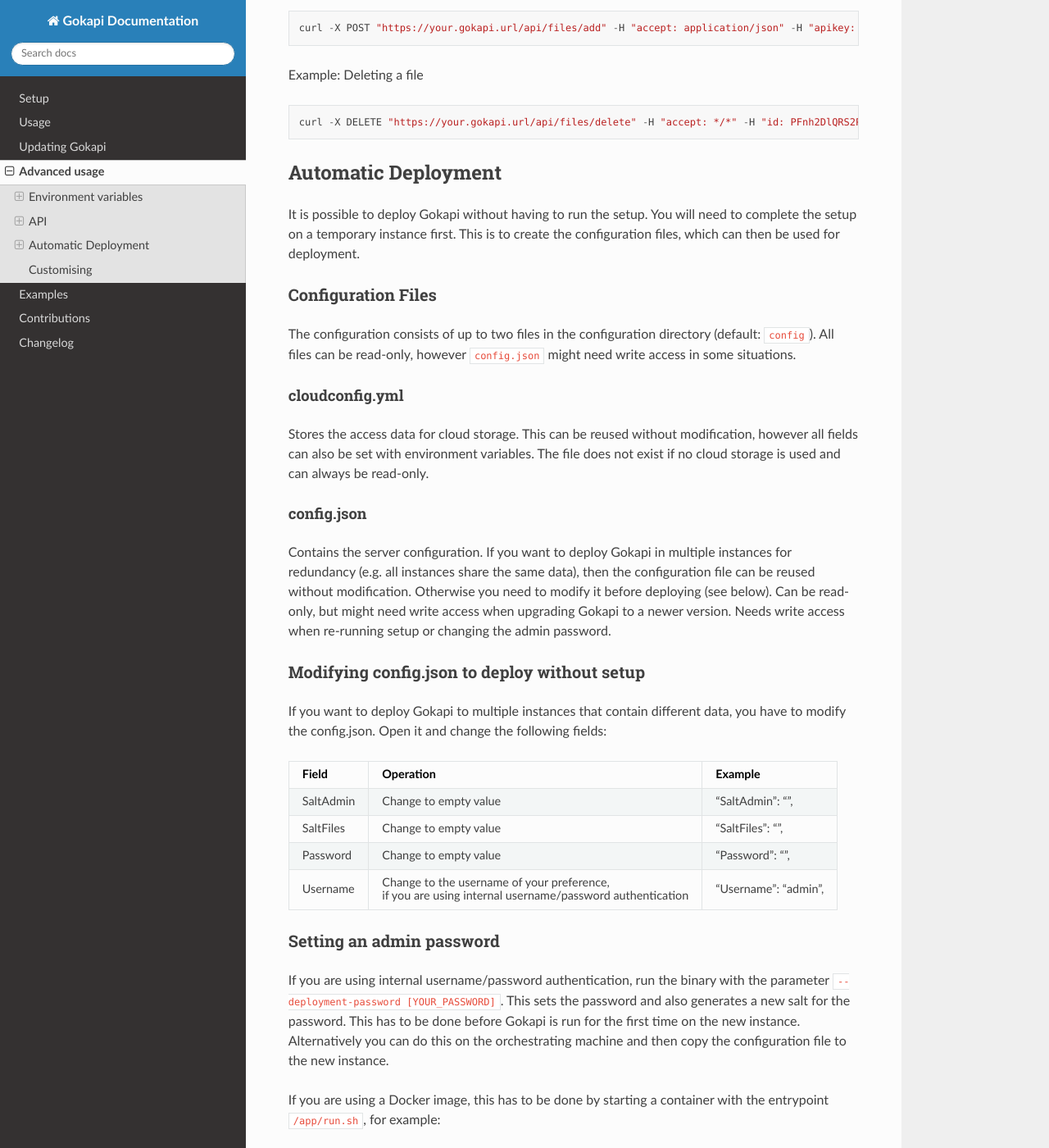
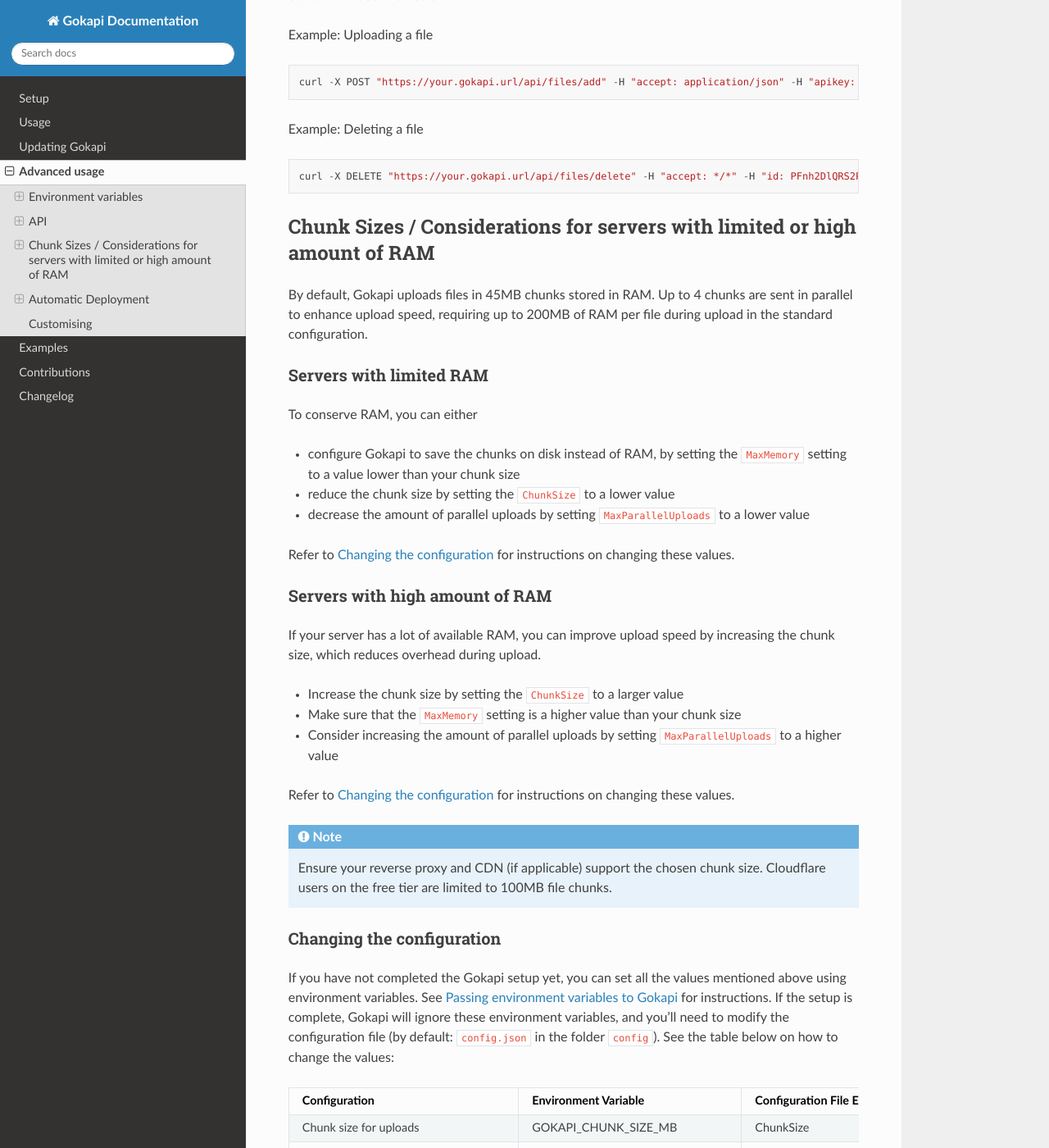
Before and after one commit to Forceu/Gokapi, a Sphinx documentation site: the page built from docs/advanced.rst, in a window 1280 px wide and 1400 px high, scrolled down 2457 px. Shown: the whole window at 82% size. Built offline with Sphinx 7.4.7 and the Read the Docs theme 2.0.0, drawn with Linux system fonts in a browser that asks for light colours; some of the changed text lies outside the part shown.

Commit message:
Added settings to set the chunk size and amount of parallel uploads for faster upload speed, fixes #162. Updated documentation

```diff
--- a/docs/advanced.rst
+++ b/docs/advanced.rst
@@ -57,37 +57,41 @@
 ==================================
 
 
-+---------------------------+-------------------------------------------------------------------------------------+-----------------+-----------------------------+
-| Name                      | Action                                                                              | Persistent [*]_ | Default                     |
-+===========================+=====================================================================================+=================+=============================+
-| GOKAPI_CONFIG_DIR         | Sets the directory for the config file                                              | No              | config                      |
-+---------------------------+-------------------------------------------------------------------------------------+-----------------+-----------------------------+
-| GOKAPI_CONFIG_FILE        | Sets the name of the config file                                                    | No              | config.json                 |
-+---------------------------+-------------------------------------------------------------------------------------+-----------------+-----------------------------+
-| GOKAPI_DATA_DIR           | Sets the directory for the data                                                     | Yes             | data                        |
-+---------------------------+-------------------------------------------------------------------------------------+-----------------+-----------------------------+
-| GOKAPI_DB_NAME            | Sets the name for the database file                                                 | No              | gokapi.sqlite               |
-+---------------------------+-------------------------------------------------------------------------------------+-----------------+-----------------------------+
-| GOKAPI_LENGTH_ID          | Sets the length of the download IDs. Value needs to be 5 or more                    | Yes             | 15                          |
-+---------------------------+-------------------------------------------------------------------------------------+-----------------+-----------------------------+
-| GOKAPI_MAX_FILESIZE       | Sets the maximum allowed file size in MB                                            | Yes             | 102400 (100GB)              |
-+---------------------------+-------------------------------------------------------------------------------------+-----------------+-----------------------------+
-| GOKAPI_MAX_MEMORY_UPLOAD  | Sets the amount of RAM in MB that can be allocated for an upload.                   | Yes             | 20                          |
-|                           |                                                                                     |                 |                             |
-|                           | Any upload with a size greater than that will be written to a temporary file        |                 |                             |
-+---------------------------+-------------------------------------------------------------------------------------+-----------------+-----------------------------+
-| GOKAPI_PORT               | Sets the webserver port                                                             | Yes             | 53842                       |
-+---------------------------+-------------------------------------------------------------------------------------+-----------------+-----------------------------+
-| GOKAPI_DISABLE_CORS_CHECK | Disables the CORS check on startup and during setup, if set to "true"               | No              | false                       |
-+---------------------------+-------------------------------------------------------------------------------------+-----------------+-----------------------------+
-| GOKAPI_LOG_STDOUT         | Also outputs all log file entries to the console output                             | No              | false                       |
-+---------------------------+-------------------------------------------------------------------------------------+-----------------+-----------------------------+
-| DOCKER_NONROOT            | Docker only: Runs the binary in the container as a non-root user, if set to "true"  | No              | false                       |
-+---------------------------+-------------------------------------------------------------------------------------+-----------------+-----------------------------+
-| TMPDIR                    | Sets the path which contains temporary files                                        | No              | Non-Docker: Default OS path |
-|                           |                                                                                     |                 |                             |
-|                           |                                                                                     |                 | Docker:     [DATA_DIR]      |
-+---------------------------+-------------------------------------------------------------------------------------+-----------------+-----------------------------+
++-----------------------------+-------------------------------------------------------------------------------------+-----------------+-----------------------------+
+| Name                        | Action                                                                              | Persistent [*]_ | Default                     |
++=============================+=====================================================================================+=================+=============================+
+| GOKAPI_CHUNK_SIZE_MB        | Sets the size of chunks that are uploaded in MB                                     | Yes             | 45                          |
++-----------------------------+-------------------------------------------------------------------------------------+-----------------+-----------------------------+
+| GOKAPI_CONFIG_DIR           | Sets the directory for the config file                                              | No              | config                      |
++-----------------------------+-------------------------------------------------------------------------------------+-----------------+-----------------------------+
+| GOKAPI_CONFIG_FILE          | Sets the name of the config file                                                    | No              | config.json                 |
++-----------------------------+-------------------------------------------------------------------------------------+-----------------+-----------------------------+
+| GOKAPI_DATA_DIR             | Sets the directory for the data                                                     | Yes             | data                        |
++-----------------------------+-------------------------------------------------------------------------------------+-----------------+-----------------------------+
+| GOKAPI_DB_NAME              | Sets the name for the database file                                                 | No              | gokapi.sqlite               |
++-----------------------------+-------------------------------------------------------------------------------------+-----------------+-----------------------------+
+| GOKAPI_LENGTH_ID            | Sets the length of the download IDs. Value needs to be 5 or more                    | Yes             | 15                          |
++-----------------------------+-------------------------------------------------------------------------------------+-----------------+-----------------------------+
+| GOKAPI_MAX_FILESIZE         | Sets the maximum allowed file size in MB                                            | Yes             | 102400 (100GB)              |
++-----------------------------+-------------------------------------------------------------------------------------+-----------------+-----------------------------+
+| GOKAPI_MAX_MEMORY_UPLOAD    | Sets the amount of RAM in MB that can be allocated for an upload chunk or file      | Yes             | 50                          |
+|                             |                                                                                     |                 |                             |
+|                             | Any chunk or file with a size greater than that will be written to a temporary file |                 |                             |
++-----------------------------+-------------------------------------------------------------------------------------+-----------------+-----------------------------+
+| GOKAPI_MAX_PARALLEL_UPLOADS | Set the amount of chunks that are uploaded in parallel for a single file            | Yes             | 4                           |
++-----------------------------+-------------------------------------------------------------------------------------+-----------------+-----------------------------+
+| GOKAPI_PORT                 | Sets the webserver port                                                             | Yes             | 53842                       |
++-----------------------------+-------------------------------------------------------------------------------------+-----------------+-----------------------------+
+| GOKAPI_DISABLE_CORS_CHECK   | Disables the CORS check on startup and during setup, if set to “true”               | No              | false                       |
++-----------------------------+-------------------------------------------------------------------------------------+-----------------+-----------------------------+
+| GOKAPI_LOG_STDOUT           | Also outputs all log file entries to the console output                             | No              | false                       |
++-----------------------------+-------------------------------------------------------------------------------------+-----------------+-----------------------------+
+| DOCKER_NONROOT              | Docker only: Runs the binary in the container as a non-root user, if set to “true”  | No              | false                       |
++-----------------------------+-------------------------------------------------------------------------------------+-----------------+-----------------------------+
+| TMPDIR                      | Sets the path which contains temporary files                                        | No              | Non-Docker: Default OS path |
+|                             |                                                                                     |                 |                             |
+|                             |                                                                                     |                 | Docker: [DATA_DIR]          |
++-----------------------------+-------------------------------------------------------------------------------------+-----------------+-----------------------------+
 
 
 .. [*] Variables that are persistent must be submitted during the first start when Gokapi creates a new config file. They can be omitted afterwards. Non-persistent variables need to be set on every start.
@@ -151,6 +155,64 @@
 ::
 
  curl -X DELETE "https://your.gokapi.url/api/files/delete" -H "accept: */*" -H "id: PFnh2DlQRS2PVKM" -H "apikey: secret"
+
+
+
+.. _chunksizes:
+
+*****************************************************************************
+Chunk Sizes / Considerations for servers with limited or high amount of RAM
+*****************************************************************************
+
+By default, Gokapi uploads files in 45MB chunks stored in RAM. Up to 4 chunks are sent in parallel to enhance upload speed, requiring up to 200MB of RAM per file during upload in the standard configuration.
+
+Servers with limited RAM
+================================
+
+To conserve RAM, you can either
+
+* configure Gokapi to save the chunks on disk instead of RAM, by setting the ``MaxMemory`` setting to a value lower than your chunk size
+* reduce the chunk size by setting the ``ChunkSize`` to a lower value
+* decrease the amount of parallel uploads by setting ``MaxParallelUploads`` to a lower value
+
+Refer to :ref:`chunk_config` for instructions on changing these values.
+
+Servers with high amount of RAM
+================================
+
+If your server has a lot of available RAM, you can improve upload speed by increasing the chunk size, which reduces overhead during upload.
+
+* Increase the chunk size by setting the ``ChunkSize`` to a larger value
+* Make sure that the ``MaxMemory`` setting is a higher value than your chunk size
+* Consider increasing the amount of parallel uploads by setting ``MaxParallelUploads`` to a higher value
+
+
+Refer to :ref:`chunk_config` for instructions on changing these values.
+
+.. note::
+   Ensure your reverse proxy and CDN (if applicable) support the chosen chunk size. Cloudflare users on the free tier are limited to 100MB file chunks.
+
+
+.. _chunk_config:
+
+
+Changing the configuration
+============================
+
+If you have not completed the Gokapi setup yet, you can set all the values mentioned above using environment variables. See :ref:`passingenv` for instructions. If the setup is complete, Gokapi will ignore these environment variables, and you'll need to modify the configuration file (by default: ``config.json`` in the folder ``config``). See the table below on how to change the values:
+
+
++----------------------------------------+-----------------------------+--------------------------+---------+
+| Configuration                          | Environment Variable        | Configuration File Entry | Default |
++========================================+=============================+==========================+=========+
+| Chunk size for uploads                 | GOKAPI_CHUNK_SIZE_MB        | ChunkSize                | 45      |
++----------------------------------------+-----------------------------+--------------------------+---------+
+| Maximum size for chunks or whole files | GOKAPI_MAX_MEMORY_UPLOAD    | MaxMemory                | 50      |
+|                                        |                             |                          |         |
+| to store in RAM during upload          |                             |                          |         |
++----------------------------------------+-----------------------------+--------------------------+---------+
+| Parallel uploads per file              | GOKAPI_MAX_PARALLEL_UPLOADS | MaxParallelUploads       | 4       |
++----------------------------------------+-----------------------------+--------------------------+---------+
 
 
 
--- a/internal/webserver/web/static/js/admin.js
+++ b/internal/webserver/web/static/js/admin.js
@@ -72,9 +72,11 @@
     }
     let millisSinceUpload = Date.now() - container.getAttribute('data-starttime');
     let megabytePerSecond = bytesSent / (millisSinceUpload / 1000) / 1024 / 1024;
+    document.getElementById(`us-progressbar-${chunkId}`).style.width = rounded + "%";
+
     let uploadSpeed = Math.round(megabytePerSecond * 10) / 10;
-    document.getElementById(`us-progressbar-${chunkId}`).style.width = rounded + "%";
-    document.getElementById(`us-progress-info-${chunkId}`).innerText = rounded + "% - " + uploadSpeed + "MB/s";
+    if (!Number.isNaN(uploadSpeed))
+	    document.getElementById(`us-progress-info-${chunkId}`).innerText = rounded + "% - " + uploadSpeed + "MB/s";
 }
 
 function setProgressStatus(chunkId, progressCode) {
```
Also changed, not shown: docs/changelog.rst (+22 -0 lines), internal/webserver/web/static/js/min/admin.min.js, 7 other files.
